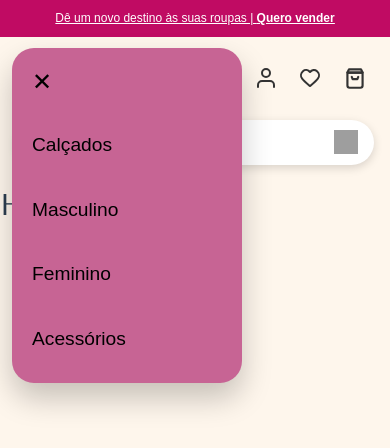
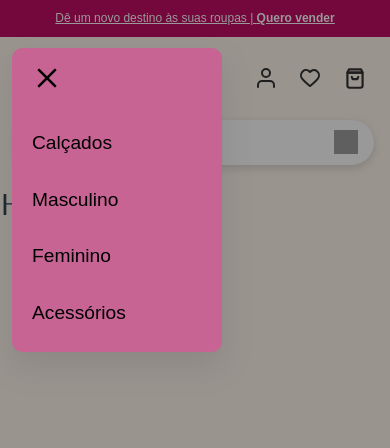
Before and after one commit to alicelanznaster/Hackathon---Vestae, a Vue app: page / in a window 390 px wide. Both pictures are taken after a click on the button 32 px from the left and 78 px from the top of the page. Shown: the top 448 px of the page. Built offline with nearby package versions, Linux system fonts and the light colour scheme; grey boxes are pictures that could not be loaded; a web font is replaced by a local one.

Commit message:
STYLE: ajustes css do header

```diff
--- a/src/components/layout/AppHeader.vue
+++ b/src/components/layout/AppHeader.vue
@@ -13,11 +13,9 @@ watch(busca, (valor) => {
   })
 })
 
-
 function alternarMenu() {
   menuAberto.value = !menuAberto.value
 }
-
 </script>
 
 <template>
@@ -46,25 +44,19 @@ function alternarMenu() {
 
       <div class="pesquisa">
         <input v-model="busca" type="text" placeholder="Pesquisar produtos...">
-
         <button type="button">
           <img src="/icons/pesquisar.svg" alt="Pesquisar" class="icone-pesquisa">
         </button>
       </div>
 
       <nav class="acoes">
-        <RouterLink to="/anunciar" class="link-vender">
-          Quero vender
-        </RouterLink>
-
+        <RouterLink to="/anunciar" class="link-vender">Quero vender</RouterLink>
         <RouterLink to="/perfil" class="icones">
           <img src="/icons/perfil.svg" alt="Perfil" class="icone-perfil">
         </RouterLink>
-
         <RouterLink to="/favoritos" class="icones">
           <img src="/icons/coracao.svg" alt="Favoritos" class="icone-coracao">
         </RouterLink>
-
         <RouterLink to="/sacola" class="icones">
           <img src="/icons/sacola1.svg" alt="Sacola" class="icone-sacola1">
         </RouterLink>
@@ -73,46 +65,26 @@ function alternarMenu() {
 
     <!-- navbar -->
     <nav class="categorias">
+      <RouterLink to="/calcados" class="link">Calçados</RouterLink>
+      <RouterLink to="/masculino" class="link">Masculino</RouterLink>
+      <RouterLink to="/feminino" class="link">Feminino</RouterLink>
+      <RouterLink to="/acessorios" class="link">Acessórios</RouterLink>
+    </nav>
 
-      <RouterLink to="/calcados" class="link">
-        Calçados
-      </RouterLink>
-
-      <RouterLink to="/masculino" class="link">
-        Masculino
-      </RouterLink>
-
-      <RouterLink to="/feminino" class="link">
-        Feminino
-      </RouterLink>
-
-      <RouterLink to="/acessorios" class="link">
-        Acessórios
-      </RouterLink>
-
-    </nav>
+    <!-- fundo escurecido, fecha o menu ao clicar fora -->
+    <div v-show="menuAberto" class="overlay" @click="alternarMenu"></div>
 
     <div v-show="menuAberto" class="menu-celular">
 
-      <button class="fechar-menu" @click="alternarMenu">
-        ✕
+      <button class="fechar-menu" type="button" @click="alternarMenu">
+        <img src="/icons/fechar.png" alt="fechar" class="icone-fechar">
       </button>
 
-      <RouterLink to="/calcados" class="link-mobile" @click="menuAberto = false">
-        Calçados
-      </RouterLink>
+      <RouterLink to="/calcados" class="link-mobile" @click="menuAberto = false">Calçados</RouterLink>
+      <RouterLink to="/masculino" class="link-mobile" @click="menuAberto = false">Masculino</RouterLink>
+      <RouterLink to="/feminino" class="link-mobile" @click="menuAberto = false">Feminino</RouterLink>
+      <RouterLink to="/acessorios" class="link-mobile" @click="menuAberto = false">Acessórios</RouterLink>
 
-      <RouterLink to="/masculino" class="link-mobile" @click="menuAberto = false">
-        Masculino
-      </RouterLink>
-
-      <RouterLink to="/feminino" class="link-mobile" @click="menuAberto = false">
-        Feminino
-      </RouterLink>
-
-      <RouterLink to="/acessorios" class="link-mobile" @click="menuAberto = false">
-        Acessórios
-      </RouterLink>
     </div>
 
   </header>
@@ -321,6 +293,11 @@ header {
   font-weight: 500;
 }
 
+/* --- overlay --- */
+.overlay {
+  display: none;
+}
+
 @media (max-width: 1024px) {
 
   /* --- top bar --- */
@@ -469,26 +446,30 @@ header {
     position: absolute;
     top: 48px;
     left: 12px;
-    width: 230px;
+    width: 210px;
     background: #c76494;
-    border-radius: 22px;
-    padding: 20px;
+    border-radius: 10px;
+    padding: 15px 20px 15px 20px;
     display: flex;
     flex-direction: column;
-    gap: 18px;
-    box-shadow: 0 15px 30px rgba(0, 0, 0, .22);
+    gap: 10px;
+    box-shadow: 0 15px 30px rgba(97, 97, 97, 0.22);
     z-index: 9999;
   }
 
   .fechar-menu {
     background: none;
     border: none;
-    font-size: 1.5rem;
     cursor: pointer;
+    padding: 0;
     align-self: flex-start;
-    padding: 0;
-    margin-bottom: 8px;
-    margin-top: 0;
+    margin-bottom: 14px;
+  }
+
+  .icone-fechar {
+    width: 30px;
+    height: 30px;
+    margin: 0;
   }
 
   .link-mobile {
@@ -500,9 +481,41 @@ header {
     transition: .2s;
   }
 
-  .link-mobile:hover {
-    color: #C00B63;
-    transform: translateX(8px);
+  .overlay {
+    display: block;
+    position: fixed;
+    inset: 0;
+    background: rgba(0, 0, 0, 0.4);
+    z-index: 9998;
+    animation: aparecerFundo .25s ease;
+  }
+
+  .menu-celular {
+    animation: abrirMenu .25s ease;
+  }
+
+}
+
+/* animações — tocam sozinhas toda vez que o elemento aparece */
+@keyframes abrirMenu {
+  from {
+    opacity: 0;
+    transform: translateY(-10px);
+  }
+
+  to {
+    opacity: 1;
+    transform: translateY(0);
+  }
+}
+
+@keyframes aparecerFundo {
+  from {
+    opacity: 0;
+  }
+
+  to {
+    opacity: 1;
   }
 }
 </style>
```
Also changed, not shown: public/icons/fechar.png (added).
